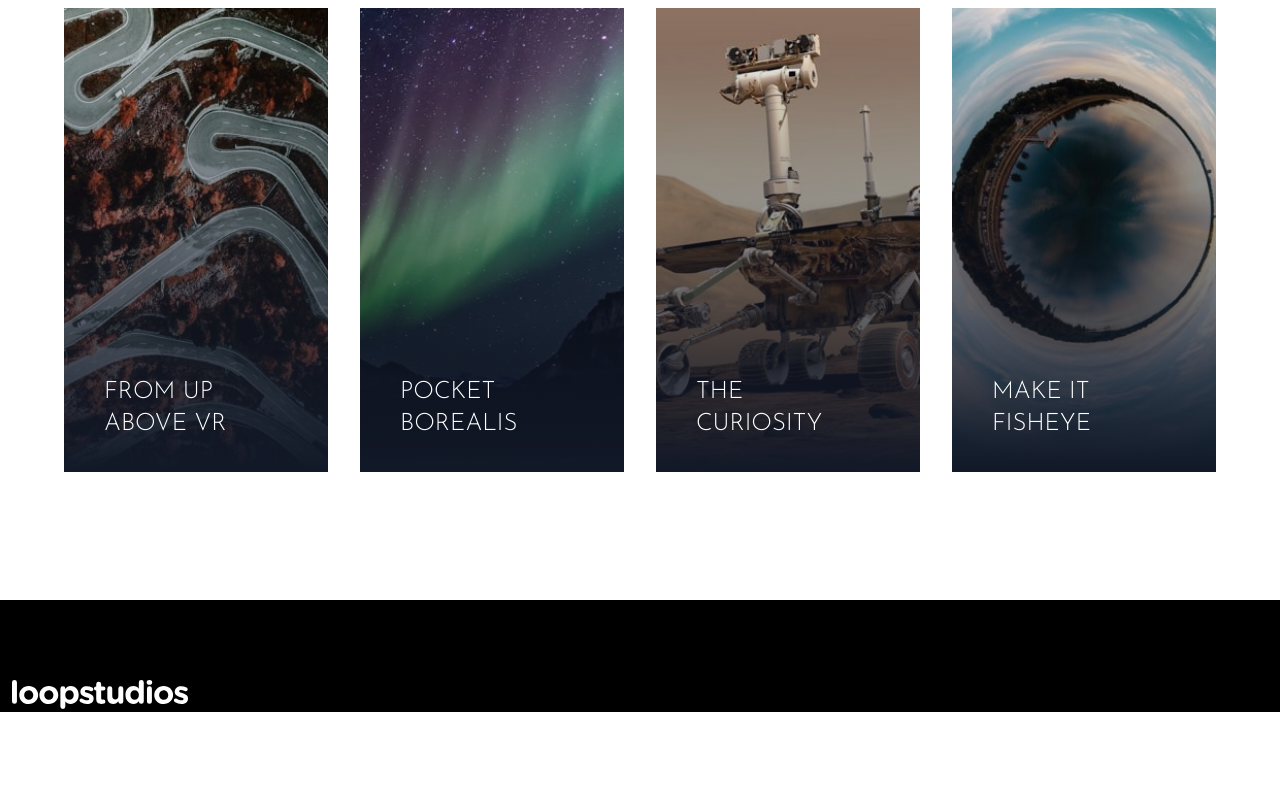
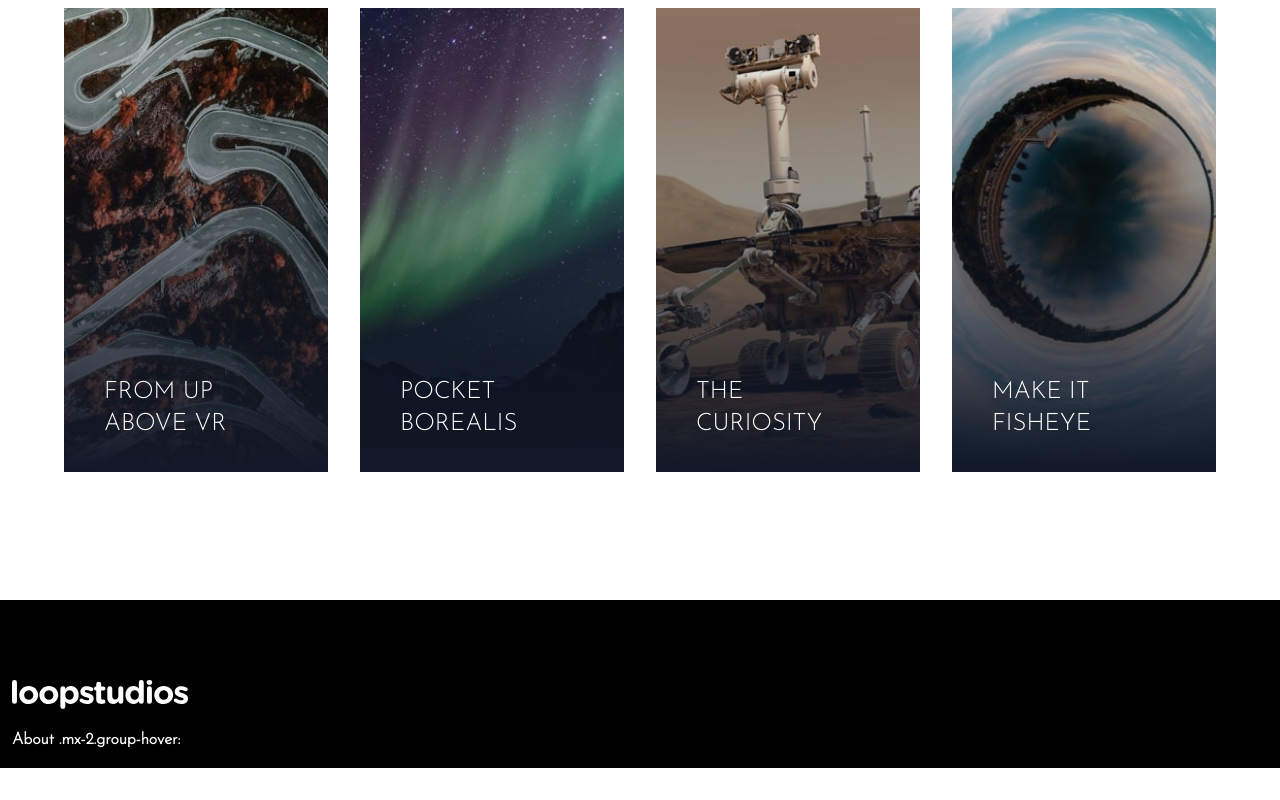
Before and after one commit to scottpeat/tailwind-loopstudios, a website: page index.html in a window 1280 px wide. Shown: the part 2036-2836 px from the top of the page. Before the commit the page ends 2780 px from the top, so only its background shows below. Drawn offline with Linux system fonts and the light colour scheme.

Commit message:
Finshed up 13/07 and will continue tomorrow

```diff
--- a/index.html
+++ b/index.html
@@ -271,7 +271,15 @@
           class="flex flex-col items-center space-y-8 md:items-start md:space-y-4"
         >
           <div class="h-8">
+            <!-- LOGO -->
             <img src="images/logo.svg" class="w-44 md:ml-3" />
+          </div>
+          <div class="flex flex-col items-center-space-y-4 font-bold text-white md:flex-row md-space-y-0 md:space-x-6 md:ml-3">
+            <!-- Item 1 -->
+             <div class="h-10 group">
+              <a href="#">About</a>
+              .mx-2.group-hover:
+             </div>
           </div>
         </div>
 
```
Also changed, not shown: css/style.css.
